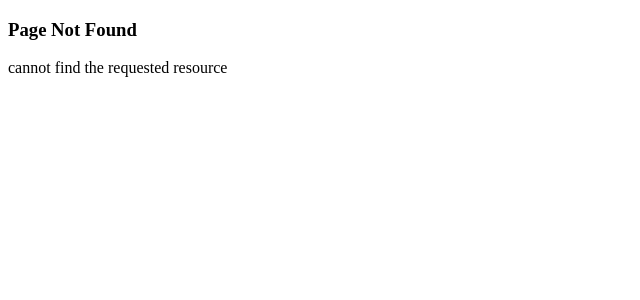
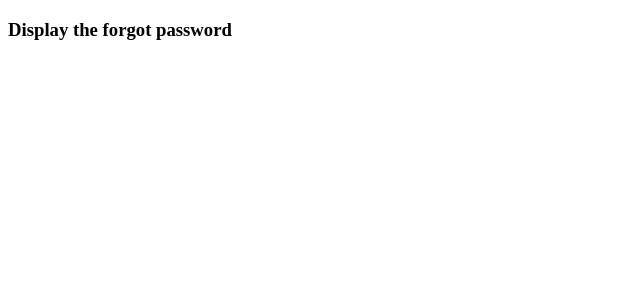
Before and after one commit to mohithsarma/nextjs-tutorial, a Next.js app: page /forgot-password in a window 1280 px wide. Before the commit this address had no page. Shown: the top 300 px of the page, without its empty margins (0-640 px from the left). Built offline with nearby package versions, Linux system fonts and the light colour scheme.

Commit message:
made an example of Route Groups

```diff
--- /dev/null
+++ b/src/app/(auth)/forgot-password/page.tsx
@@ -0,0 +1,7 @@
+export default function Display (){
+    return (
+        <>
+            <h3>Display the forgot password</h3>
+        </>
+    )
+}
```
Also changed, not shown: src/app/(auth)/login/page.tsx (added, +7 -0 lines), src/app/(auth)/register/page.tsx (added, +7 -0 lines).
